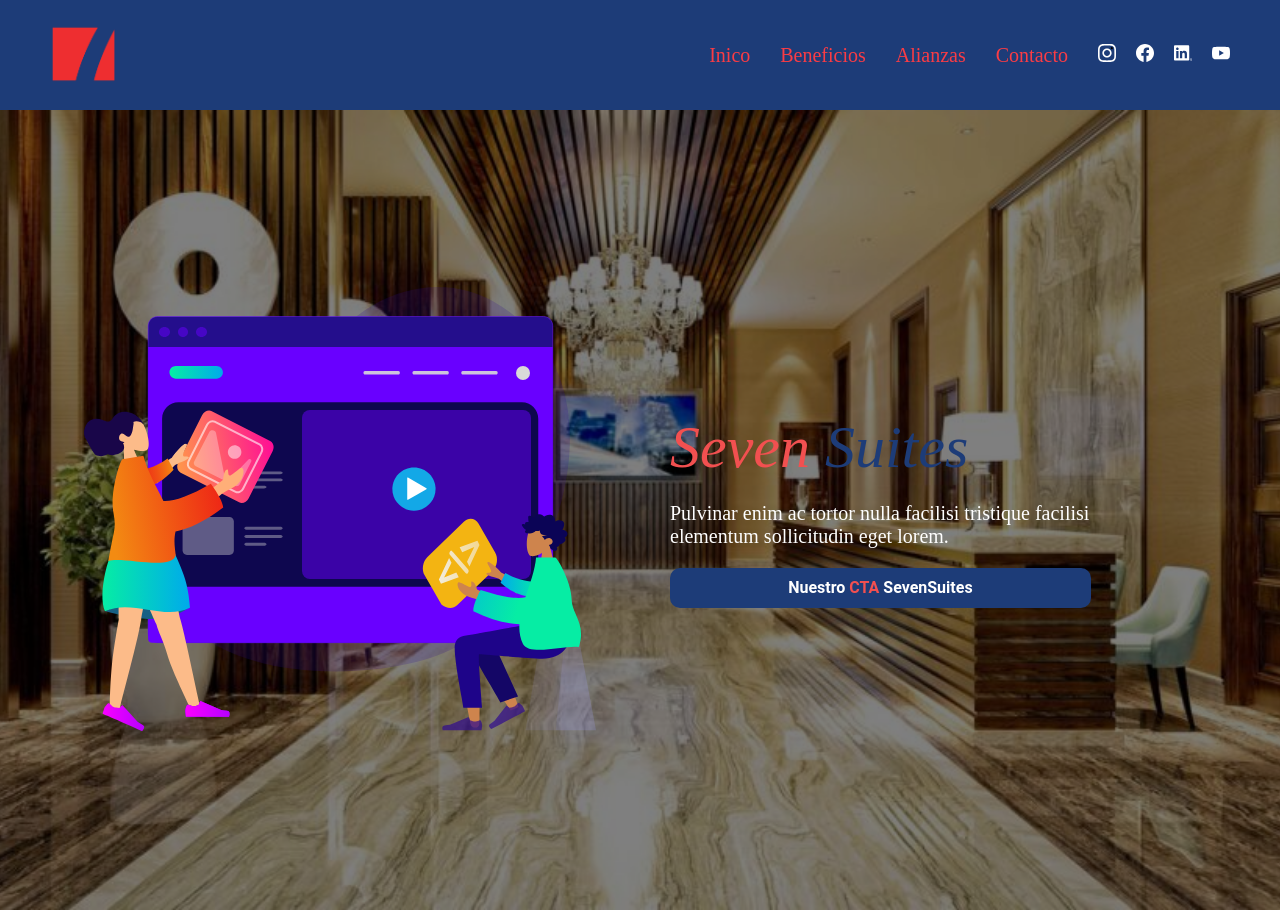
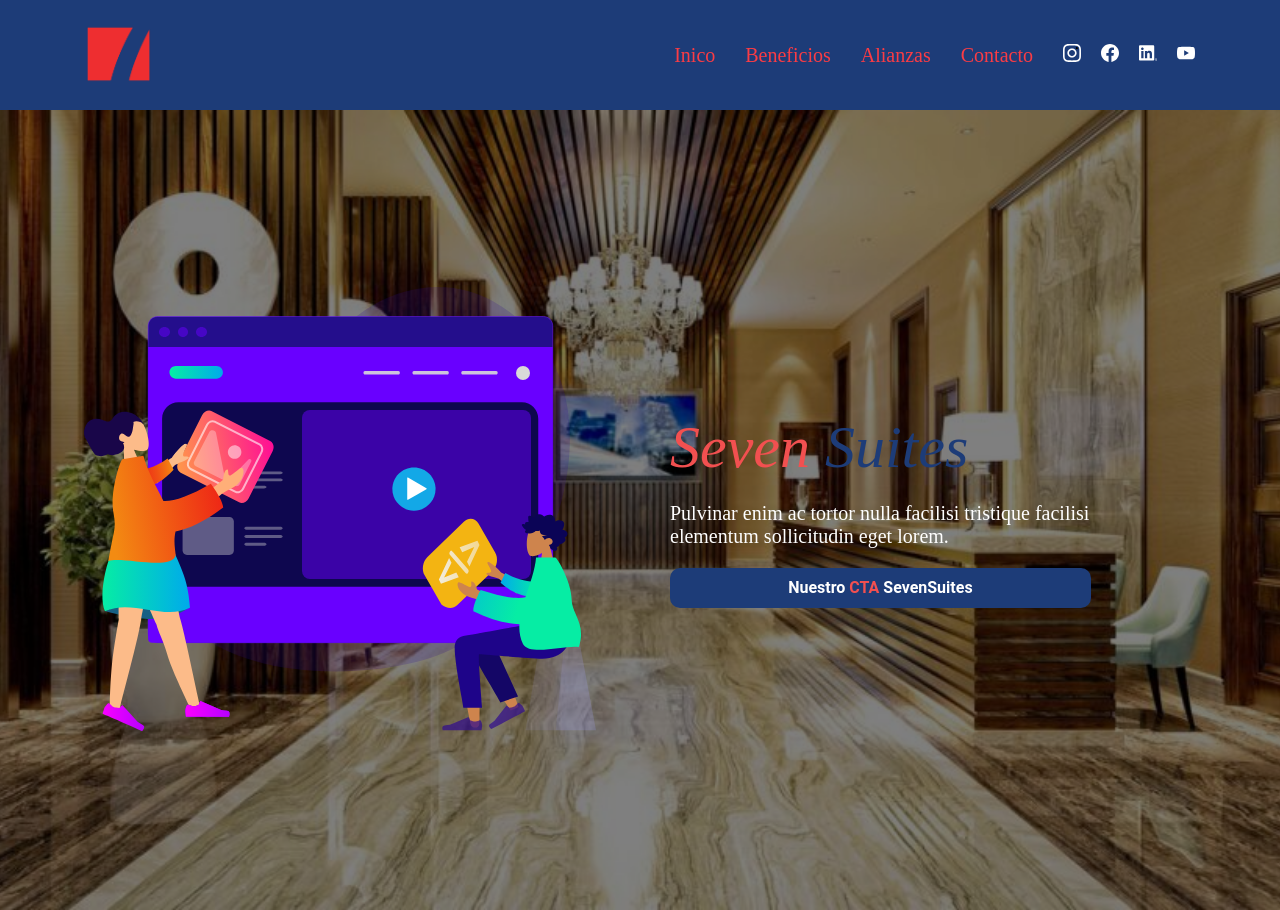
Before and after one commit to 3lvis-dev/seven-suites-project, a plain HTML site: page index.html in a window 1280 px wide. Shown: the top 910 px of the page. Drawn offline with nearby package versions, Linux system fonts and the light colour scheme.

Commit message:
v1.3 update

```diff
--- a/static/src/css/style.css
+++ b/static/src/css/style.css
@@ -90,12 +90,8 @@ p {
 
 /*================================ BODY ========================================*/
 .container {
-    width: 100vw;
-    display: flex;
-    flex-direction: column;
-    align-items: center;
     margin: auto;
-    overflow-x: hidden; /* Evitar desbordamiento horizontal */
+    overflow-x: hidden;
 }
 
 /*================================ Header ========================================*/
@@ -110,7 +106,7 @@ header {
     display: flex;
     align-items: center;
     justify-content: space-between;
-    max-width: 1200px;
+    max-width: 1130px;
     min-height: 110px;
     margin: 0 auto;
     padding: 0 1rem;
```
